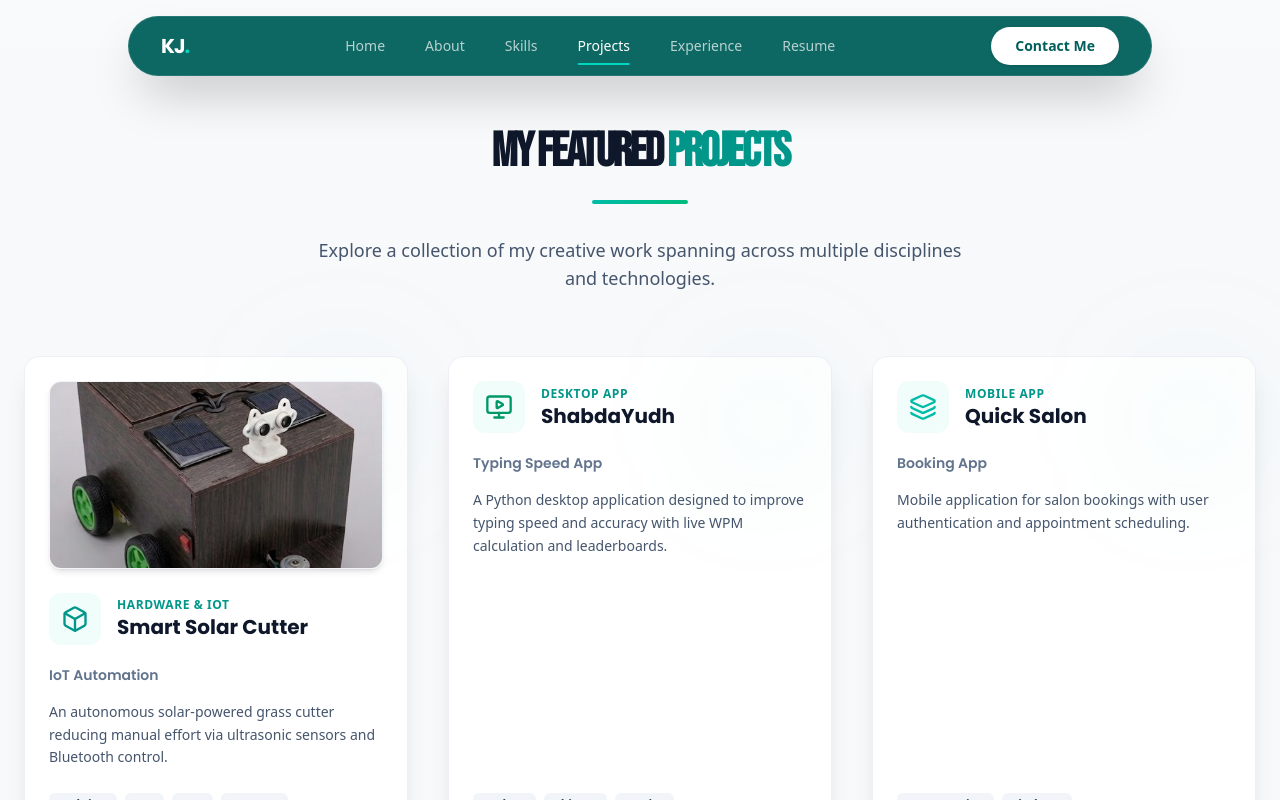
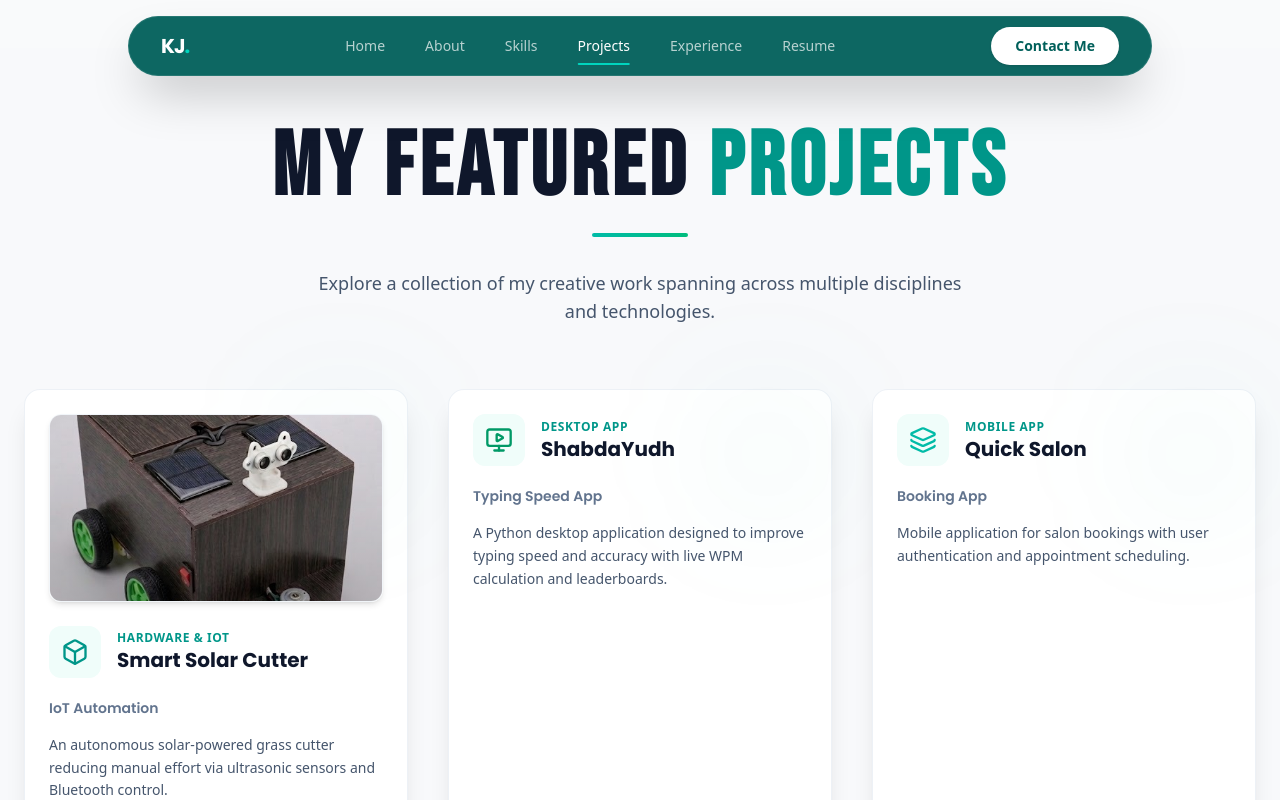
Before and after one commit to kun-ika/porfoliogreen, a Next.js app: page /projects in a window 1280 px wide. Shown: the top 800 px of the page. Built offline with nearby package versions, Linux system fonts and the light colour scheme.

Commit message:
Increase font size and letter spacing for Featured Projects heading

```diff
--- a/src/components/Projects.jsx
+++ b/src/components/Projects.jsx
@@ -166,7 +166,7 @@ const Projects = () => {
                     viewport={{ once: true, amount: 0.5 }}
                     transition={{ duration: 0.6 }}
                 >
-                    <h2 className="text-4xl md:text-5xl font-[700] text-slate-900 mb-6 font-[family-name:var(--font-headline)] tracking-tighter">
+                    <h2 className="text-[50px] md:text-[70px] lg:text-[90px] leading-[0.9] font-[700] text-slate-900 mb-6 font-[family-name:var(--font-headline)] tracking-[0.05em] uppercase">
                         MY FEATURED <span className="text-teal-600">PROJECTS</span>
                     </h2>
                     <div className="w-24 h-1 bg-gradient-to-r from-teal-500 to-emerald-500 rounded-full"></div>
```
